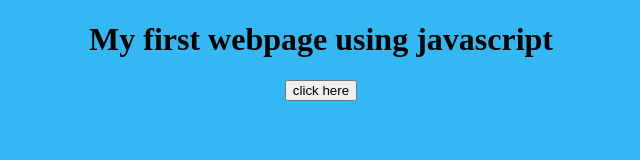
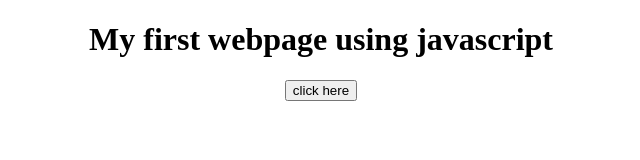
Before and after one commit to Lucifer8961/my-webpage, a plain HTML site: page index.html in a window 1280 px wide. Shown: the whole page, without its empty margins (319-959 px from the left). Drawn offline with Linux system fonts and the light colour scheme.

Commit message:
my first commit

```diff
--- a/index.html
+++ b/index.html
@@ -5,7 +5,7 @@
        <script src="index.js"></script>
     </head>
 
-    <body style = "text-align:center; background-color: rgb(52,184,243);">
+    <body style = "text-align:center;">
            <h1>My first webpage using javascript</h1>
 
         <button onclick = "random_bg_color()">  click here </button>
```
